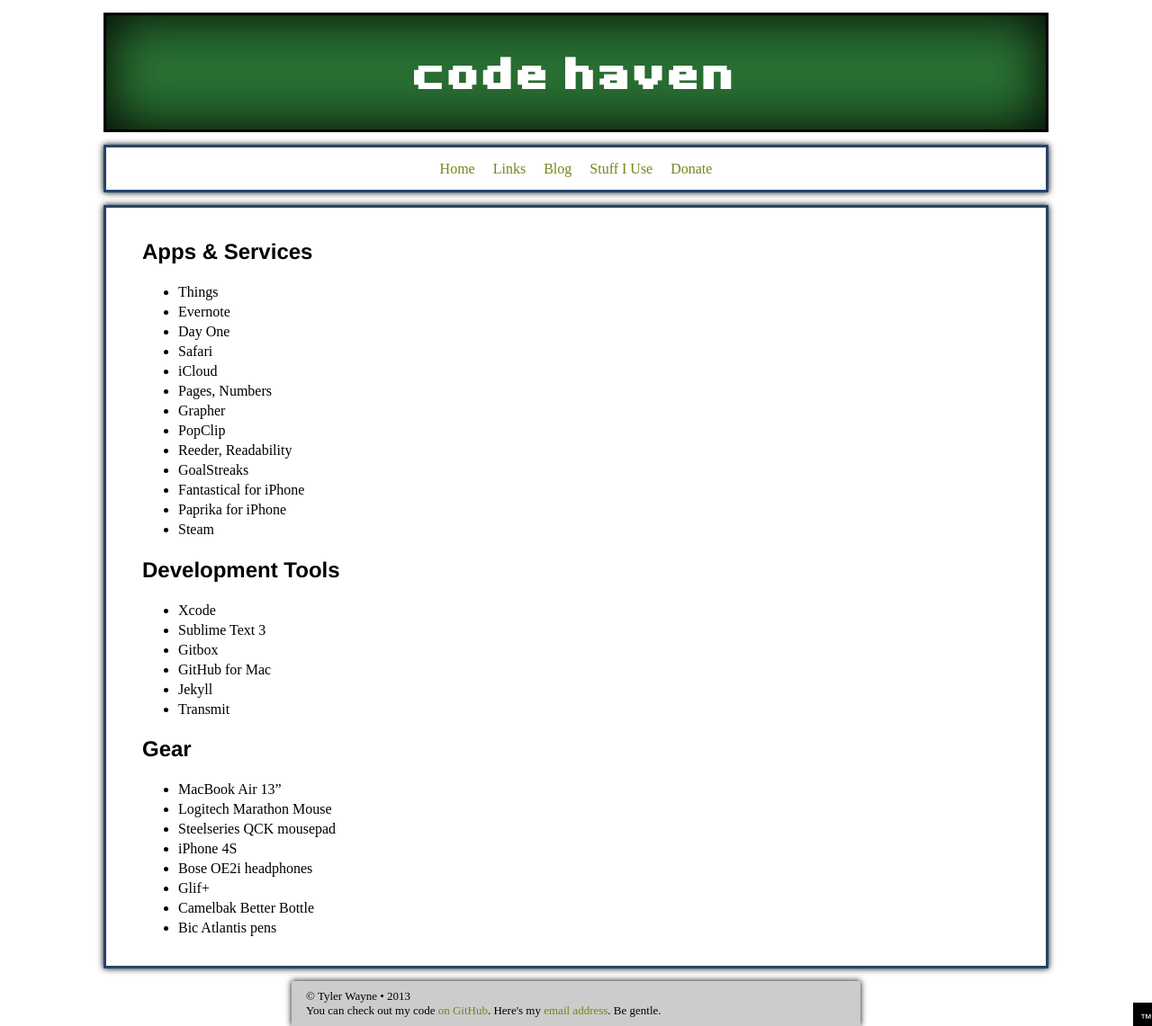
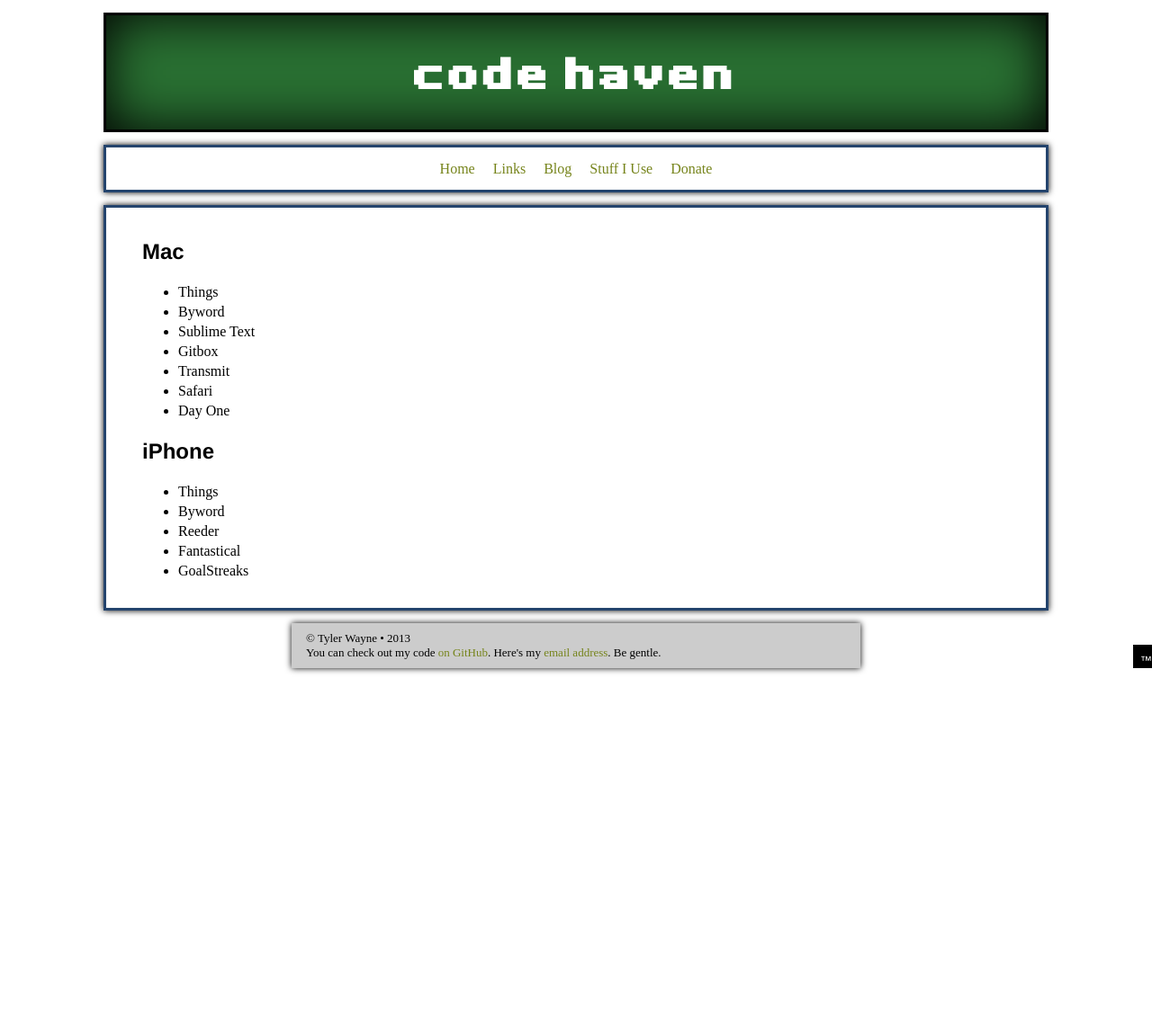
Before and after one commit to tylermumford/website-old, a Jekyll site: the page built from stuff.md, in a window 1280 px wide. Shown: the whole page at 90% size. Built offline with Jekyll 4.4.1, drawn with Linux system fonts in a browser that asks for light colours; after the commit the page ends 900 px from its top, so only the background shows below that.

Commit message:
Cleaned up the Stuff page.

```diff
--- a/stuff.md
+++ b/stuff.md
@@ -1,40 +1,24 @@
 ---
+
 layout: default
 title: Stuff I Use
+
 ---
 
-## Apps & Services
+## Mac
 
- * Things
- * Evernote
- * Day One
- * Safari
- * iCloud
- * Pages, Numbers
- * Grapher
- * PopClip
- * Reeder, Readability
- * GoalStreaks
- * Fantastical for iPhone
- * Paprika for iPhone
- * Steam
+- Things
+- Byword
+- Sublime Text
+- Gitbox
+- Transmit
+- Safari
+- Day One
 
-## Development Tools
+## iPhone
 
- * Xcode
- * Sublime Text 3
- * Gitbox
- * GitHub for Mac
- * Jekyll
- * Transmit
-
-## Gear
-
- * MacBook Air 13"
- * Logitech Marathon Mouse
- * Steelseries QCK mousepad
- * iPhone 4S
- * Bose OE2i headphones
- * Glif+
- * Camelbak Better Bottle
- * Bic Atlantis pens
+- Things
+- Byword
+- Reeder
+- Fantastical
+- GoalStreaks
```
